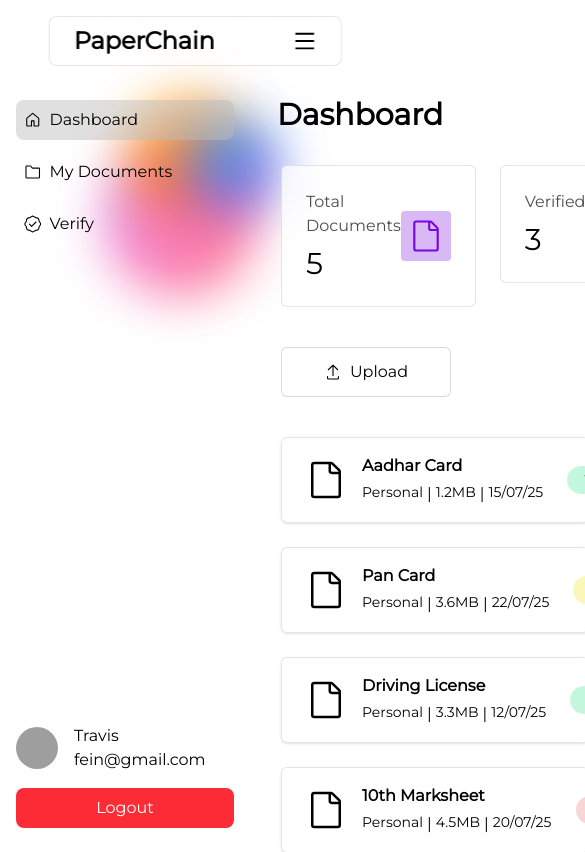
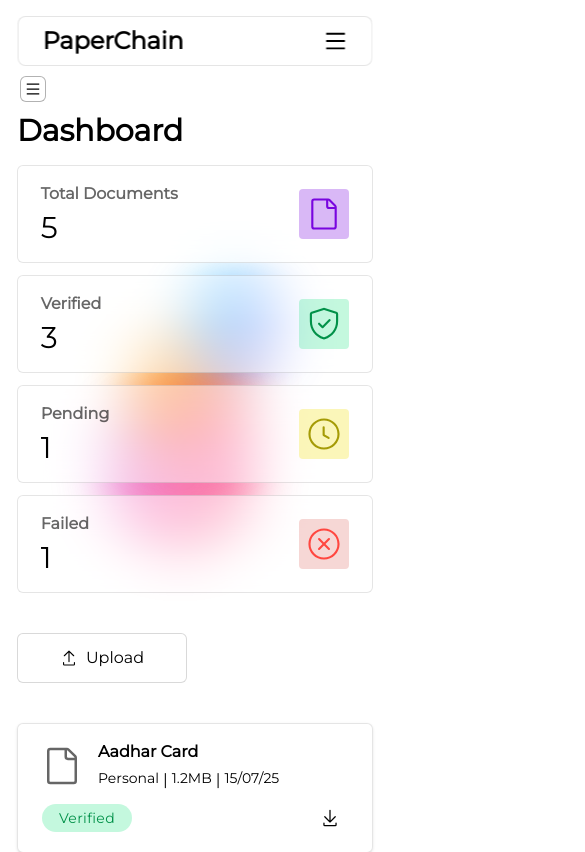
Before and after one commit to git-ma7/PaperChain, a React (Vite) app in the folder frontend/: page /dashboard in a window 390 px wide. Shown: the top 852 px of the page, 585 px wide, since content can reach past the window. Built offline with nearby package versions, Linux system fonts and the light colour scheme; grey boxes are pictures that could not be loaded.

Commit message:
Made the dashboard completely responsive.

```diff
--- a/frontend/src/App.jsx
+++ b/frontend/src/App.jsx
@@ -14,9 +14,9 @@ function AppWrapper() {
       <ZoomScaler />
       <Navbar/>
       <div className="fixed h-screen inset-0 -z-10 flex items-center justify-center">
-        <div className='absolute md:block -z-20 top-1/5 left-1/3 md:left-1/4 w-[150px] h-[150px] md:w-[300px] md:h-[300px] blur-xl rounded-full md:blur-3xl bg-gradient-to-br from-purple-500 via-pink-500 to-red-500 animate-blob-1 opacity-50 '></div>
-        <div className='absolute md:block -z-20 top-[100px] md:top-[500px] left-[130px] md:left-[1100px] w-[120px] h-[120px] md:w-[300px] md:h-[300px] blur-xl rounded-full md:blur-3xl bg-gradient-to-br from-yellow-400 via-orange-500 to-pink-500 opacity-50 animate-blob-2'></div>
-        <div className='absolute md:block -z-20 top-[120px] md:top-[540px] left-[190px] md:left-[750px] w-[90px] h-[90px] md:w-[200px] md:h-[200px] blur-xl rounded-full md:blur-3xl bg-gradient-to-br from-cyan-400 via-blue-500 to-indigo-600 animate-blob-3 opacity-50'></div>
+        <div className='absolute md:block -z-20 top-2/4 md:top-1/3 left-1/3 md:left-1/4 w-[150px] h-[150px] md:w-[300px] md:h-[300px] blur-xl rounded-full md:blur-3xl bg-gradient-to-br from-purple-500 via-pink-500 to-red-500 animate-blob-1 opacity-50 '></div>
+        <div className='absolute md:block -z-20 top-2/5 md:top-[500px] left-[130px] md:left-[1100px] w-[120px] h-[120px] md:w-[300px] md:h-[300px] blur-xl rounded-full md:blur-3xl bg-gradient-to-br from-yellow-400 via-orange-500 to-pink-500 opacity-50 animate-blob-2'></div>
+        <div className='absolute md:block -z-20 top-1/3 md:top-[540px] left-[190px] md:left-[750px] w-[90px] h-[90px] md:w-[200px] md:h-[200px] blur-xl rounded-full md:blur-3xl bg-gradient-to-br from-cyan-400 via-blue-500 to-indigo-600 animate-blob-3 opacity-50'></div>
       </div>
       <Routes>
         <Route path="/" element={<Home />} />
--- a/frontend/src/components/Home/HeroSection.jsx
+++ b/frontend/src/components/Home/HeroSection.jsx
@@ -3,7 +3,7 @@ import {GoRocket, GoUpload, GoEye, GoArrowRight} from 'react-icons/go'
 
 function HeroSection() {
   return (
-    <div className='border w-full mt-17 max-w-[1300px] mx-auto flex flex-col h-[91vh] items-center justify-center gap-6 homesection'>
+    <div className='w-full mt-17 max-w-[1300px] mx-auto flex flex-col h-[91vh] items-center justify-center gap-6 homesection'>
         <div className='border border-black/20 bg-white/40 backdrop-blur-xl rounded-2xl text-purple-700 w-fit px-4 mx-auto justify-center flex items-center gap-2'>
             <GoRocket />
             <span className='text-sm '>Powered by Blockchain</span>
--- a/frontend/src/components/Navbar.jsx
+++ b/frontend/src/components/Navbar.jsx
@@ -14,7 +14,7 @@ function Navbar() {
     }
 
     return (
-        <div className={`fixed border border-black/10 rounded-lg bg-white/30 backdrop-blur-2xl z-40 max-w-[1300px] top-4 left-1/2 -translate-x-1/2 w-3/4 lg:w-[95%] flex items-center justify-between py-2 px-6 transition-all duration-200 ease-in-out ${isMenuOpen ? 'flex-col items-center h-fit' : ''}`} style={{ fontFamily: "montserrat" }}>
+        <div className={`fixed border border-black/10 rounded-lg bg-white/30 backdrop-blur-2xl z-50 max-w-[1300px] top-4 left-1/2 -translate-x-1/2 w-[91%] flex items-start md:items-center justify-between py-2 px-6 transition-all duration-200 ease-in-out ${isMenuOpen ? 'flex-col items-start h-[186px]' : 'h-[50px] md:h-fit'}`} style={{ fontFamily: "montserrat" }}>
             <div className='absolute z-40 right-6 top-3 md:hidden'>
                 {isMenuOpen ?
                     <AiOutlineClose size={24} className='cursor-pointer transition-all duration-300 ease-in-out' onClick={toggleMenu}/> :
--- a/frontend/src/components/Sidebar.jsx
+++ b/frontend/src/components/Sidebar.jsx
@@ -1,34 +1,56 @@
-import React from 'react'
-import { Link } from 'react-router-dom'
-import { GoHome,GoFileDirectory,GoVerified } from 'react-icons/go'
-import AvatarGenerator from './AvatarGenerator'
+import React from 'react';
+import { Link } from 'react-router-dom';
+import { GoHome, GoFileDirectory, GoVerified } from 'react-icons/go';
+import AvatarGenerator from './AvatarGenerator';
 
-function Sidebar(props) {
+function Sidebar({ isOpen, name, email }) {
     return (
-        <header className='fixed h-[91vh] top-19 flex flex-col gap-4 max-w-[250px] w-full rounded-br-2xl' style={{ fontFamily: "montserrat" }}>
-            <div className='flex flex-col items-center justify-between h-screen' id='sidebar'>
-                <nav className='w-full mt-6'>
-                    <ul className='flex flex-col px-4 gap-3'>
-                        <li className='flex gap-2 items-center sidebar-li p-2 rounded-lg transition-all duration-150 ease active'><GoHome size={20}/><Link className='w-full' to={'/dashboard'}>Dashboard</Link></li>
-                        <li className='flex gap-2 items-center sidebar-li p-2 rounded-lg transition-all duration-150 ease'><GoFileDirectory size={20}/><Link className='w-full' to={'/mydocs'}>My Documents</Link></li>
-                        <li className='flex gap-2 items-center sidebar-li p-2 rounded-lg transition-all duration-150 ease'>< GoVerified size={20}/><Link className='w-full' to={'/verify'}>Verify</Link></li>
+        <aside
+            className={`
+                fixed top-17.5 left-0 z-30 h-screen lg:h-[91vh] w-[250px] max-w-[250px]
+                bg-white/20 backdrop-blur-xl md:backdrop-blur-none md:bg-transparent border border-r md:border-none border-black/20 rounded-r-2xl
+                flex flex-col justify-between
+                transform transition-transform duration-300 ease-in-out
+                ${isOpen ? 'translate-x-0' : '-translate-x-full'}
+                md:translate-x-0
+            `}
+            id="sidebar"
+            style={{ fontFamily: "montserrat" }}
+        >
+            <div className='flex flex-col justify-between h-[90vh] md:h-[92vh]'>
+                <nav className="w-full mt-10">
+                    <ul className="flex flex-col px-4 gap-3">
+                        <li className="flex gap-2 items-center sidebar-li p-2 rounded-lg transition-all duration-150 ease-in-out active">
+                            <GoHome size={20} />
+                            <Link className="w-full" to={'/dashboard'}>Dashboard</Link>
+                        </li>
+                        <li className="flex gap-2 items-center sidebar-li p-2 rounded-lg transition-all duration-150 ease-in-out">
+                            <GoFileDirectory size={20} />
+                            <Link className="w-full" to={'/mydocs'}>My Documents</Link>
+                        </li>
+                        <li className="flex gap-2 items-center sidebar-li p-2 rounded-lg transition-all duration-150 ease-in-out">
+                            <GoVerified size={20} />
+                            <Link className="w-full" to={'/verify'}>Verify</Link>
+                        </li>
                     </ul>
                 </nav>
-                <div className='flex flex-col w-full border-t-2 border-white/10 gap-4 py-4'>
-                    <div className='w-full flex items-center px-4 justify-start gap-4'>
-                        <AvatarGenerator className='w-[42px] h-[42px]' name={props.name || 'Travis Scott'} />
-                        <div className='flex flex-col'>
-                            <span>{props.name || 'Travis'}</span>
-                            <span>{props.email || 'fein@gmail.com'}</span>
+
+                {/* User Footer */}
+                <div className="flex flex-col w-full gap-4 py-4 px-4">
+                    <div className="flex items-center gap-4">
+                        <AvatarGenerator className="w-[42px] h-[42px]" name={name || 'Travis Scott'} />
+                        <div className="flex flex-col">
+                            <span>{name || 'Travis'}</span>
+                            <span className="text-sm text-gray-500">{email || 'fein@gmail.com'}</span>
                         </div>
                     </div>
-                    <div className='w-full px-4'>
-                        <button className='w-full bg-red-500 text-white px-6 py-2 rounded-lg'>Logout</button>
-                    </div>
+                    <button className="w-full bg-red-500 text-white px-6 py-2 rounded-lg mt-2">
+                        Logout
+                    </button>
                 </div>
             </div>
-        </header>
-    )
+        </aside>
+    );
 }
 
-export default Sidebar
+export default Sidebar;
--- a/frontend/src/components/dashboard/DB_List_Card.jsx
+++ b/frontend/src/components/dashboard/DB_List_Card.jsx
@@ -3,9 +3,9 @@ import { GoFile, GoDownload } from 'react-icons/go'
 
 function DB_List_Card(props) {
     return (
-        <div className='flex border-black/10 cursor-pointer shadow-sm hover:shadow-lg bg-white/70 hover:bg-white/50 transition-all duration-200 backdrop-blur-lg justify-between px-6 py-4 border rounded-md mx-10'>
+        <div className='flex flex-col md:flex-row border-black/10 cursor-pointer shadow-sm hover:shadow-md bg-white/50 hover:bg-white/70 transition-all duration-200 backdrop-blur-lg justify-between px-6 py-4 border rounded-md'>
             <div className='flex gap-4 items-center'>
-                <GoFile size={40} />
+                <GoFile size={40}  className='text-black/60'/>
                 <div className='flex flex-col gap-1'>
                     <span className='font-bold'>{props.fileName}</span>
                     <div className='flex gap-1'>
@@ -15,9 +15,9 @@ function DB_List_Card(props) {
                     </div>
                 </div>
             </div>
-            <div className='flex gap-8 items-center px-6'>
+            <div className='w-full flex mt-2 md:mt-0 justify-between md:justify-end gap-2 items-center md:px-6'>
                 <span className={`border-white/20 rounded-full w-[90px] text-center py-1 text-sm tracking-wide ${props.status == "Verified" ? 'verified' : props.status == "Pending" ? 'pending' : 'failed'}`}>{props.status}</span>
-                <div className='p-2 bg-black/5 hover:bg-black/10 transition-all duration-150 rounded-sm'>
+                <div className='p-2 hover:bg-black/5 transition-all duration-100 rounded-sm'>
                     <GoDownload size={20} />
                 </div>
             </div>
--- a/frontend/src/components/dashboard/Overview.jsx
+++ b/frontend/src/components/dashboard/Overview.jsx
@@ -3,10 +3,10 @@ import { GoFile} from 'react-icons/go'
 
 function Overview(props) {
     return (
-        <div className='border border-black/10 bg-white/70 backdrop-blur-lg  w-full max-h-[250px] h-full rounded-md flex items-center justify-evenly'>
-            <div className='w-full flex justify-evenly items-center p-6'>
-                <div className='w-2/3 flex flex-col gap-2'>
-                    <h3 className='text-black/70'>{props.title||"Total Documents"}</h3>
+        <div className='border border-black/10 bg-white/50 backdrop-blur-lg w-full max-h-[250px] h-full rounded-md flex flex-wrap items-center justify-evenly'>
+            <div className='w-full flex justify-evenly items-center lg:p-6  py-4'>
+                <div className='w-2/3 flex flex-col gap-1'>
+                    <h3 className='text-black/60 font-bold'>{props.title||"Total Documents"}</h3>
                     <h1 className='text-3xl'>{props.num || "6"}</h1>
                 </div>
                 <div className={`w-[50px] h-[50px] flex items-center justify-center rounded-sm ${props.title == "Total Documents" ? 'normal' : props.title == "Verified" ? 'verified' : props.title == "Pending" ? 'pending' : 'failed'}`}>
--- a/frontend/src/pages/Dashboard.jsx
+++ b/frontend/src/pages/Dashboard.jsx
@@ -3,6 +3,7 @@ import Sidebar from '../components/Sidebar'
 import Overview from './../components/dashboard/Overview'
 import DB_List_Card from '../components/dashboard/DB_List_Card'
 import { GoUpload, GoFile, GoShieldCheck, GoXCircle, GoClock, GoX } from 'react-icons/go'
+import { AiOutlineMenu } from 'react-icons/ai';
 
 // Sample data
 const list = [
@@ -10,14 +11,13 @@ const list = [
     { fileName: "Pan Card", type: "Personal", size: "3.6MB", date: "22/07/25", status: "Pending" },
     { fileName: "Driving License", type: "Personal", size: "3.3MB", date: "12/07/25", status: "Verified" },
     { fileName: "10th Marksheet", type: "Personal", size: "4.5MB", date: "20/07/25", status: "Failed" },
-    { fileName: "10th Marksheet", type: "Personal", size: "4.5MB", date: "20/07/25", status: "Failed" },
-    { fileName: "10th Marksheet", type: "Personal", size: "4.5MB", date: "20/07/25", status: "Failed" },
 ]
 
 function Dashboard() {
     const [isUploading, setIsUploading] = useState(false);
     const [selectedFile, setSelectedFile] = useState(null);
     const [previewUrl, setPreviewUrl] = useState("");
+    const [isSidebarOpen, setIsSidebarOpen] = useState(false);
 
     const handleUploadClick = () => {
         setIsUploading(true);
@@ -44,19 +44,37 @@ function Dashboard() {
         }
     };
 
+
     return (
         <div className="relative flex min-h-screen border border-transparent" style={{ fontFamily: 'montserrat' }}>
-            <div className="fixed top-0 left-0 h-screen w-[240px] z-30">
-                <Sidebar />
+            <div className="relative">
+                {/* Hamburger + Close Icons */}
+                <div className="md:hidden fixed top-19 left-5 z-40">
+                    {!isSidebarOpen ? (
+                        <AiOutlineMenu
+                            size={26}
+                            className="cursor-pointer border border-black/30 rounded-md p-1 bg-white"
+                            onClick={() => setIsSidebarOpen(true)}
+                        />
+                    ) : (
+                        <GoX
+                            size={26}
+                            className="cursor-pointer border border-black/30 rounded-md p-1 bg-white"
+                            onClick={() => setIsSidebarOpen(false)}
+                        />
+                    )}
+                </div>
+
+                {/* Sidebar (controlled by state) */}
+                <Sidebar isOpen={isSidebarOpen} />
             </div>
-            <div className="ml-[240px] mt-24 w-full flex flex-col">
-                <div className='w-full px-9'>
+            <div className="md:ml-[240px] mt-28 md:mt-24 w-full flex flex-col">
+                <div className='w-full md:px-9 px-4'>
                     <h1 className='text-3xl text-black font-bold' style={{ fontFamily: "montserrat" }}>Dashboard</h1>
                 </div>
-
                 <div>
                     {/* Overview section */}
-                    <div className="w-full flex justify-between px-10 py-8 gap-6">
+                    <div className="w-full flex flex-col lg:flex-row justify-between px-4 md:px-10 py-4 md:py-8 gap-3 md:gap-6">
                         <Overview title="Total Documents" num="5" logo={<GoFile size={34} />} />
                         <Overview title="Verified" num="3" logo={<GoShieldCheck size={34} />} />
                         <Overview title="Pending" num="1" logo={<GoClock size={34} />} />
@@ -64,7 +82,7 @@ function Dashboard() {
                     </div>
 
                     {/* Upload Button */}
-                    <div className="w-full px-10 py-2">
+                    <div className="w-full px-4 mt-4 md:mt-0 md:px-10 py-2">
                         <button
                             className="flex gap-2 items-center justify-center py-3 hover:shadow-lg transition-all duration-200 rounded-md border border-black/15 max-w-[170px] w-full bg-white cursor-pointer"
                             onClick={handleUploadClick}
@@ -75,7 +93,7 @@ function Dashboard() {
 
                         {/* Overlay Popup */}
                         <div
-                            className={`fixed inset-0 flex items-center justify-center bg-black/50 bg-opacity-50 transition-opacity duration-300 ${isUploading ? "opacity-100 visible z-30" : "opacity-0 invisible"
+                            className={`fixed h-screen inset-0 flex items-center justify-center bg-black/50 bg-opacity-50 transition-opacity duration-300 ${isUploading ? "opacity-100 visible z-30" : "opacity-0 invisible"
                                 }`}
                         >
                             <div
@@ -149,7 +167,7 @@ function Dashboard() {
                     </div>
 
                     {/* Document List */}
-                    <div className="w-full gap-6 my-8 flex flex-col justify-center">
+                    <div className="w-full gap-4 md:gap-6 px-4 md:px-10 my-8 flex flex-col justify-center">
                         {list.map((item, index) => (
                             <DB_List_Card
                                 key={index}
```
